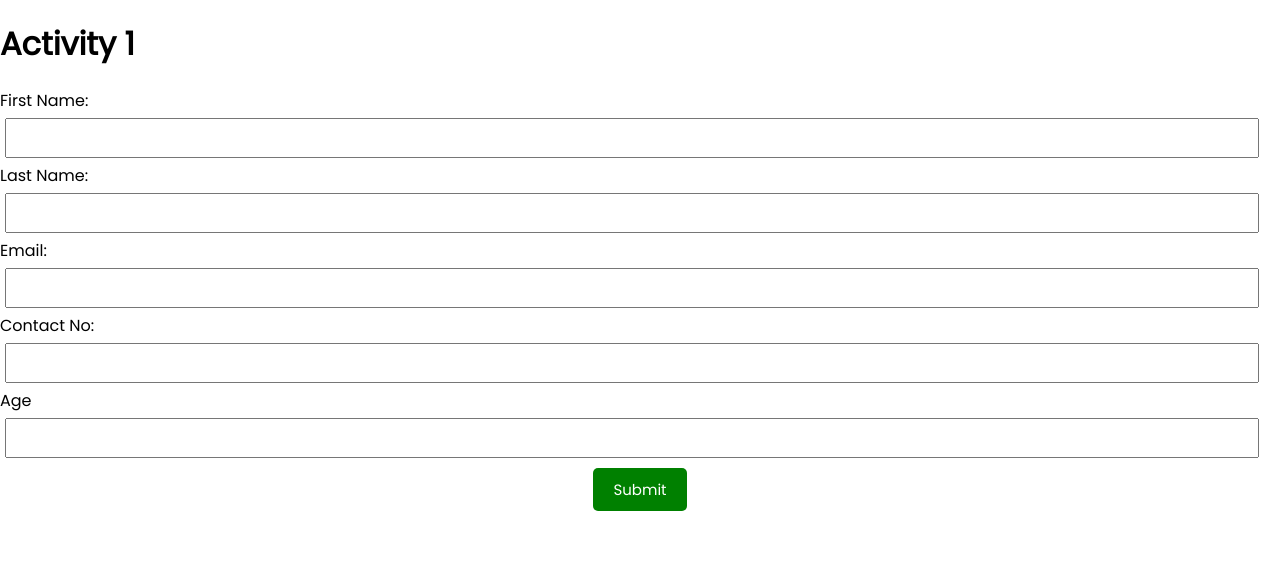
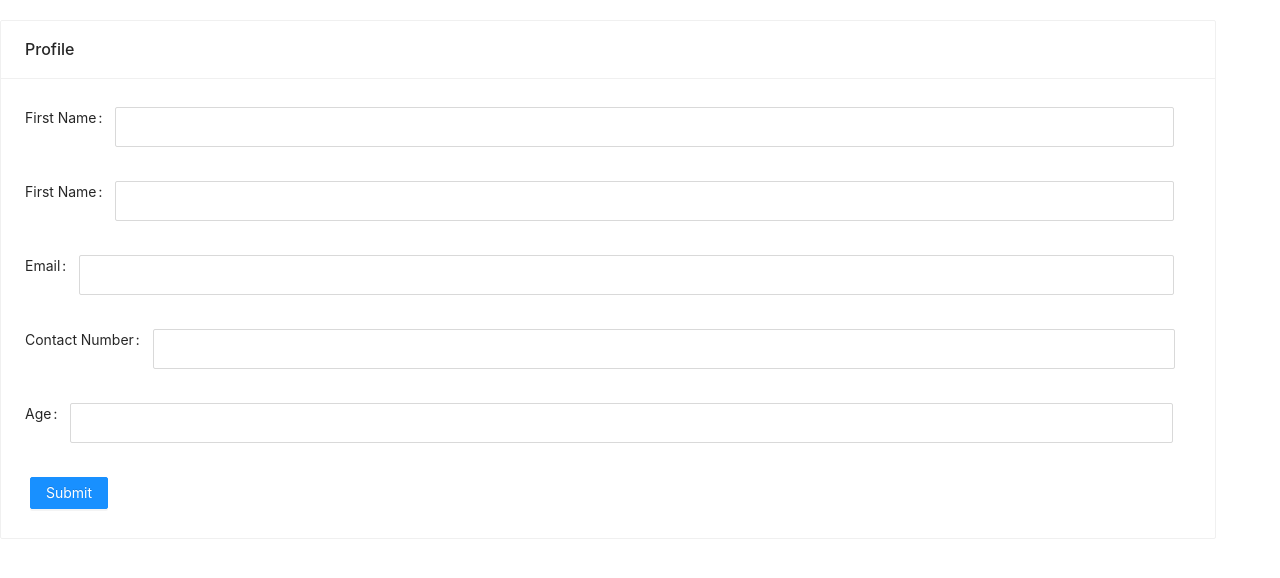
Before and after one commit to jpesqueraherohub/frontend, a React (Create React App) app: page / in a window 1280 px wide. Shown: the top 578 px of the page. Built offline with nearby package versions, Linux system fonts and the light colour scheme.

Commit message:
Activity4

```diff
--- a/package.json
+++ b/package.json
@@ -6,6 +6,7 @@
     "@testing-library/jest-dom": "^5.11.9",
     "@testing-library/react": "^11.2.3",
     "@testing-library/user-event": "^12.6.2",
+    "antd": "^4.12.3",
     "react": "^17.0.1",
     "react-dom": "^17.0.1",
     "react-scripts": "4.0.1",
--- a/src/App.js
+++ b/src/App.js
@@ -1,6 +1,9 @@
 import React from 'react'
-import Header from './components/Header'
-import Body from './components/Body'
+// import Header from './components/Header'
+// import Body from './components/Body'
+import Profile from './components_ant/Profile'
+
+import 'antd/dist/antd.css';
 
 
 class App extends React.Component {
@@ -14,12 +17,13 @@ class App extends React.Component {
   }
   render() {
 
-    const title = 'Activity 1';
+    // const title = 'Activity 1';
 
     return (
       <div className="form-control">
-        <Header title={title} />
-        <Body />
+        {/* <Header title={title} /> */}
+        <Profile />
+        {/* <Body /> */}
     </div>
       )
     }
--- a/src/components/Button.js
+++ b/src/components/Button.js
@@ -1,26 +1,31 @@
+import { Button } from 'antd';
+
 import PropTypes from 'prop-types'
 
-const Button = ({ color, text, onClick }) => {
+const SubmitButton = ({ color, text, onClick }) => {
 
     return (
-    <button
+    <Button
         onClick ={onClick}
-        style={{backgroundColor: color}}
-        className = 'btn'>
+        type="primary"
+        htmlType="submit"
+        // style={{backgroundColor: color}}
+        className = 'btn'
+    >
             {text}
-    </button>
+    </Button>
     )
 }
 
-Button.defaultProps = {
+SubmitButton.defaultProps = {
     color : 'black',
 }
 
-Button.propTypes = {
+SubmitButton.propTypes = {
     text: PropTypes.string,
     color: PropTypes.string,
     onClick: PropTypes.func,
 }
 
 
-export default Button
+export default SubmitButton
--- a/src/components/Table.js
+++ b/src/components/Table.js
@@ -5,7 +5,7 @@ import Button from './Button';
 export class Table extends Component {
     render() {
 
-      const {profileList, handleDelete, handleEdit} =this.props;
+      const {details, handleDelete, handleEdit} =this.props;
 
         return (
             <div className="Table">
@@ -19,7 +19,7 @@ export class Table extends Component {
                   <th>Age</th>
                   <th>Edit/Delete</th>
                 </tr>
-                {profileList.map(function(item,i){
+                {details.map(function(item,i){
                   return (
                     <tr key={i}>
                       <td>{item.firstname}</td>
--- /dev/null
+++ b/src/components_ant/Profile.js
@@ -0,0 +1,197 @@
+import React from 'react';
+import ButtonSubmit from '../components/Button';
+
+import {Form, Card, Input, Table, Button } from 'antd';
+
+
+export class Profile extends React.Component {
+
+    formRef = React.createRef();
+
+    constructor() {
+        super();
+
+        const Add = 'Add';
+
+        this.state = {
+            showForm: '',
+            dataProfile: [],
+            items: [],
+            buttonFunction: Add
+        };
+    }
+
+    handleSubmit = (details) => {
+
+        const {items, buttonFunction, index} = this.state;
+
+        if (buttonFunction === 'Add'){
+
+            const showMe = true
+
+            items.push(details);
+
+            this.setState({
+                items,
+                showForm:showMe
+            })
+        }
+        else {
+            items[index]= details;
+
+            this.setState({
+                items
+            })
+            // event.preventDefault();
+            // alert('edit');
+            console.log(items)
+        }
+
+      }
+
+    handleReset = () => {
+        this.props.form.resetFields();
+      };
+
+    render() {
+
+        const {
+            showForm,
+            items
+            } = this.state;
+
+            console.log(items);
+
+            const tableColumns = [
+                {
+                  title: 'First Name',
+                  dataIndex: 'fname',
+                //   key: 'fname',
+                },
+                {
+                  title: 'Last Name',
+                  dataIndex: 'lname',
+                //   key: 'lname',
+                },
+                {
+                  title: 'Email Address',
+                  dataIndex: 'email',
+                //   key: 'email',
+                },
+                {
+                    title: 'Contact',
+                    dataIndex: 'contact',
+                    // key: 'contact',
+                  },
+                  {
+                    title: 'Age',
+                    dataIndex: 'age',
+                    // key: 'age',
+                  },
+                  {
+                    title: 'Action',
+                    dataIndex: 'action',
+                    render: (selectedProfile,record,index) => (
+                        <div>
+                            <Button onClick= {() => handleEdit(record,index)} >Edit</Button>
+                            <Button onClick= {() => handleDelete()} >Delete</Button>
+                        </div>
+                    ),
+                  },
+              ];
+
+        const handleDelete = (index) => {
+
+            items.splice(index,1);
+            this.setState({
+                items
+            })
+
+        }
+
+        const tableData = items.map((dataItems, i) => ({
+            key: i,
+            fname: dataItems.fname,
+            lname: dataItems.lname,
+            email: dataItems.email,
+            contact: dataItems.contact,
+            age: dataItems.age
+
+          }));
+
+        const handleEdit = (record,index) => {
+            const edit = 'edit';
+
+            this.formRef.current.setFieldsValue({
+                fname: record.fname,
+                lname: record.lname,
+                email: record.email,
+                contact: record.contact,
+                age: record.age,
+              });
+
+              this.setState({
+                buttonFunction: edit,
+                index
+            })
+
+        }
+        return (
+                <div className="site-card-border-less-wrapper">
+                    <Card title="Profile" bordered={true} style={{ width: '95%', alignItems: 'center'}}>
+                    <Form
+                        ref={this.formRef}
+                        onFinish={this.handleSubmit}
+                    >
+                        <Form.Item
+                            name="fname"
+                            label= 'First Name'
+                        >
+                            <Input />
+                        </Form.Item>
+                        <Form.Item
+                            name="lname"
+                            label= 'First Name'
+                        >
+                            <Input/>
+                        </Form.Item>
+                        <Form.Item
+                             name="email"
+                             label= 'Email'
+                        >
+                            <Input />
+                        </Form.Item>
+                        <Form.Item
+                             name="contact"
+                             label= 'Contact Number'
+                        >
+                            <Input />
+                        </Form.Item>
+                        <Form.Item
+                             name="age"
+                             label= 'Age'
+                        >
+                        <Input />
+                        </Form.Item>
+                            <ButtonSubmit
+                                color = 'green'
+                                text = 'Submit'
+                                htmlType= 'submit'
+                            >
+                            </ButtonSubmit>
+                            {
+                                (showForm === true)  ?
+                                <Table
+                                    columns={tableColumns}
+                                    dataSource={tableData}
+                                ></Table>
+                                : ''
+                            }
+                        </Form>
+                    </Card>
+                </div>
+        )
+    }
+}
+
+export default Profile
```
Also changed, not shown: src/components/AntForm.js (added), 2 other files (tests, documents, lock files or other folders).
